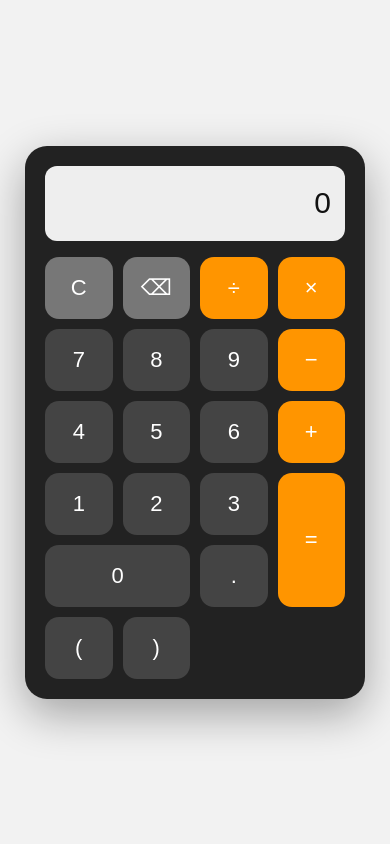
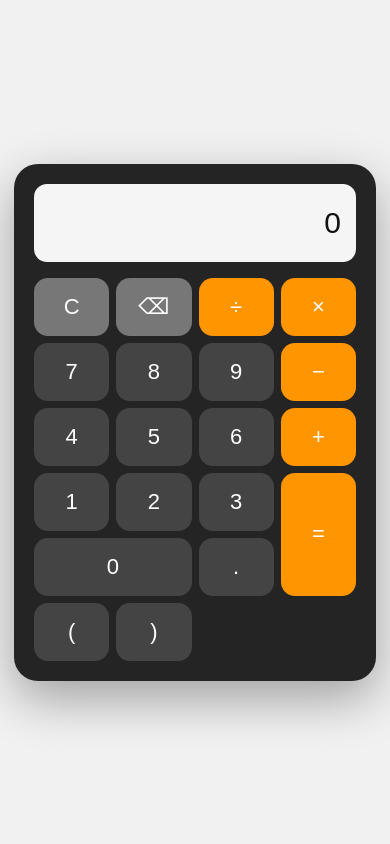
Before and after one commit to ksoukhin/darktrace, a Flask app: page / in a window 390 px wide. Run offline with Flask 3, Linux system fonts and the light colour scheme; some libraries are stand-ins or nearby versions.

Commit message:
Refactor styles and improve layout in index.html

```diff
--- a/templates/index.html
+++ b/templates/index.html
@@ -12,17 +12,17 @@ body{background:#050805;color:#d8ffd8}
 .hidden{display:none!important}
 
 .calculator-screen{
- width:100%;height:100vh;background:#f2f2f2;
+ width:100%;height:100vh;background:#f1f1f1;
  display:flex;align-items:center;justify-content:center;
 }
 .calculator{
- width:340px;background:#222;border-radius:22px;padding:20px;
- box-shadow:0 15px 45px #0005;
+ width:340px;background:#242424;border-radius:24px;
+ padding:20px;box-shadow:0 18px 50px #0005;
 }
 .calc-display{
- width:100%;height:75px;border:0;border-radius:12px;
- margin-bottom:16px;padding:10px 14px;text-align:right;
- font-size:30px;background:#eee;color:#111;outline:none;
+ width:100%;height:78px;border:0;border-radius:13px;
+ margin-bottom:16px;padding:10px 15px;text-align:right;
+ font-size:30px;background:#f5f5f5;color:#111;outline:none;
 }
 .calc-buttons{
  display:grid;grid-template-columns:repeat(4,1fr);gap:10px;
@@ -34,61 +34,89 @@ body{background:#050805;color:#d8ffd8}
 .calc-buttons button:hover{filter:brightness(1.12)}
 .calc-buttons .op{background:#ff9500}
 .calc-buttons .clear{background:#777}
-.calc-buttons .equal{background:#ff9500;grid-row:span 2;height:134px}
+.calc-buttons .equal{
+ background:#ff9500;grid-row:span 2;height:134px
+}
 .calc-buttons .zero{grid-column:span 2}
 
 #login-screen{
- min-height:100vh;background:#050805;display:flex;
- align-items:center;justify-content:center;padding:20px;
+ min-height:100vh;background:#050805;
+ display:flex;align-items:center;justify-content:center;
+ padding:20px;
 }
 .login-box{
- width:420px;max-width:100%;border:1px solid #194d19;
- background:#071007;padding:28px;box-shadow:0 0 35px #00ff5520;
+ width:420px;max-width:100%;
+ border:1px solid #194d19;background:#071007;
+ padding:28px;box-shadow:0 0 35px #00ff5520;
 }
-.logo{font-size:25px;color:#62ff62;letter-spacing:2px;margin-bottom:8px}
-.subtitle{font-size:12px;color:#5d995d;margin-bottom:24px}
+.logo{font-size:25px;color:#62ff62;letter-spacing:2px}
+.subtitle{
+ font-size:12px;color:#5d995d;margin:7px 0 24px
+}
 .login-box input{
- width:100%;padding:13px;margin:7px 0;background:#020402;
- border:1px solid #194d19;color:#9cff9c;outline:none;
+ width:100%;padding:13px;margin:7px 0;
+ background:#020402;border:1px solid #194d19;
+ color:#9cff9c;outline:none;
 }
 .login-box button{
  width:100%;padding:13px;margin-top:12px;
- background:#0b260b;border:1px solid #35b735;color:#72ff72;
- cursor:pointer;font-weight:bold;
+ background:#0b260b;border:1px solid #35b735;
+ color:#72ff72;cursor:pointer;font-weight:bold;
 }
 #error{color:#ff5f5f;font-size:12px;margin-top:12px}
 
-#chat-screen{min-height:100vh;background:#050805}
+#chat-screen{
+ min-height:100vh;background:#050805;
+}
 .banner{
  height:54px;border-bottom:1px solid #123512;
  display:flex;align-items:center;padding:0 15px;
  color:#58ff58;font-size:12px;letter-spacing:1px;
 }
-.banner .agent{margin-left:auto;margin-right:12px;color:#8edb8e}
+.banner .agent{
+ margin-left:auto;margin-right:12px;color:#8edb8e;
+}
 .menu-btn{
- border:1px solid #255b25;background:#081108;color:#72ff72;
- width:34px;height:32px;font-size:22px;cursor:pointer;
+ border:1px solid #255b25;background:#081108;
+ color:#72ff72;width:34px;height:32px;
+ font-size:22px;cursor:pointer;
 }
-.layout{display:flex;height:calc(100vh - 54px)}
+
+.layout{
+ display:flex;height:calc(100vh - 54px);
+}
 .sidebar{
- width:250px;border-right:1px solid #123512;
+ width:250px;flex-shrink:0;
+ border-right:1px solid #123512;
  background:#071007;padding:18px;
 }
-.sidebar h3{font-size:13px;color:#62ff62;margin:0 0 20px}
-.side-label{font-size:10px;color:#518551;margin-top:18px}
-.online-count{font-size:28px;color:#70ff70;margin-top:5px}
+.sidebar h3{
+ font-size:13px;color:#62ff62;margin:0 0 20px;
+}
+.side-label{
+ font-size:10px;color:#518551;margin-top:18px;
+}
+.online-count{
+ font-size:28px;color:#70ff70;margin-top:5px;
+}
 .online-users{margin-top:8px}
 .online-user{
  font-size:12px;color:#9ddd9d;padding:5px 0;
  border-bottom:1px solid #102510;
 }
 .warning{
- margin-top:25px;padding:10px;border:1px solid #513d08;
+ margin-top:25px;padding:10px;
+ border:1px solid #513d08;
  color:#d8b742;font-size:10px;
 }
-.status{font-size:11px;color:#6b9b6b;line-height:1.8}
+.status{
+ font-size:11px;color:#6b9b6b;line-height:1.8;
+}
 
-.chat{flex:1;display:flex;flex-direction:column;min-width:0}
+.chat{
+ flex:1;display:flex;flex-direction:column;
+ min-width:0;position:relative;
+}
 .chat-head{
  height:55px;border-bottom:1px solid #123512;
  padding:18px;color:#67ff67;font-size:12px;
@@ -96,6 +124,7 @@ body{background:#050805;color:#d8ffd8}
 .messages{
  flex:1;overflow-y:auto;padding:18px;
  display:flex;flex-direction:column;gap:15px;
+ padding-bottom:75px;
 }
 .message{
  max-width:75%;align-self:flex-start;
@@ -103,47 +132,99 @@ body{background:#050805;color:#d8ffd8}
  padding:10px 13px;color:#b5ffb5;
 }
 .message.mine{
- align-self:flex-end;background:#102410;border-color:#286328;
+ align-self:flex-end;
+ background:#102410;border-color:#286328;
 }
 .message.system{
  align-self:center;max-width:90%;
- background:transparent;border:0;color:#4f944f;
- font-size:11px;text-align:center;
+ background:transparent;border:0;
+ color:#4f944f;font-size:11px;text-align:center;
 }
-.sender{font-size:10px;color:#63d663;margin-bottom:5px}
-.text{font-size:13px;word-wrap:break-word}
+.sender{
+ font-size:10px;color:#63d663;margin-bottom:5px;
+}
+.text{
+ font-size:13px;word-wrap:break-word;
+}
+
 .input-area{
- display:flex;padding:12px;border-top:1px solid #123512;gap:8px;
+ display:flex;padding:12px;
+ border-top:1px solid #123512;
+ gap:8px;background:#050805;
 }
 .input-area input{
- flex:1;background:#020402;border:1px solid #194d19;
+ flex:1;min-width:0;
+ background:#020402;border:1px solid #194d19;
  color:#baffba;padding:12px;outline:none;
 }
 .input-area button{
  background:#0b260b;border:1px solid #35b735;
- color:#72ff72;padding:0 20px;cursor:pointer;
+ color:#72ff72;padding:0 20px;
+ cursor:pointer;
 }
+
 .panic{
- position:fixed;bottom:15px;right:15px;
- background:#190707;border:1px solid #7b2020;
- color:#ff5c5c;padding:8px 12px;font-size:10px;cursor:pointer;
+ position:absolute;
+ right:14px;
+ bottom:72px;
+ z-index:5;
+ background:#190707;
+ border:1px solid #7b2020;
+ color:#ff5c5c;
+ padding:8px 12px;
+ font-size:10px;
+ cursor:pointer;
+ border-radius:3px;
+}
+.panic:hover{
+ background:#300909;
 }
 
 .mobile-backdrop{display:none}
 
 @media(max-width:700px){
  .sidebar{
-  position:fixed;left:-270px;top:54px;bottom:0;
-  z-index:20;transition:.25s;width:250px;
+  position:fixed;
+  left:-270px;
+  top:54px;
+  bottom:0;
+  z-index:20;
+  transition:.25s;
+  width:250px;
  }
  .sidebar.open{left:0}
  .mobile-backdrop{
-  position:fixed;inset:54px 0 0;background:#0008;z-index:10;
+  position:fixed;
+  inset:54px 0 0;
+  background:#0008;
+  z-index:10;
  }
  .mobile-backdrop.show{display:block}
  .banner{font-size:9px}
  .banner .agent{font-size:9px}
  .message{max-width:85%}
+ .panic{
+  right:10px;
+  bottom:70px;
+ }
+ .input-area button{
+  padding:0 14px;
+ }
+}
+
+@media(max-width:420px){
+ .calculator{
+  width:calc(100% - 28px);
+ }
+ .calc-buttons{
+  gap:7px;
+ }
+ .calc-buttons button{
+  height:58px;
+ }
+ .calc-buttons .equal{
+  height:123px;
+ }
 }
 </style>
 </head>
@@ -152,6 +233,7 @@ body{background:#050805;color:#d8ffd8}
 <div id="calculator-screen" class="calculator-screen">
  <div class="calculator">
   <input id="calc-display" class="calc-display" value="0" readonly>
+
   <div class="calc-buttons">
    <button class="clear" onclick="clearCalc()">C</button>
    <button class="clear" onclick="backspace()">⌫</button>
@@ -217,7 +299,9 @@ body{background:#050805;color:#d8ffd8}
    <div class="side-label">PROTOCOL:</div>
    <div class="status">E2EE SIMULATED</div>
 
-   <div class="warning">DO NOT TRANSMIT CLASSIFIED DATA.</div>
+   <div class="warning">
+    DO NOT TRANSMIT CLASSIFIED DATA.
+   </div>
 
    <div class="side-label">SYSTEM STATUS:</div>
    <div class="status">
@@ -230,18 +314,24 @@ body{background:#050805;color:#d8ffd8}
   <div class="mobile-backdrop" id="backdrop" onclick="closeSidebar()"></div>
 
   <main class="chat">
-   <div class="chat-head">SECURE CHANNEL: <span id="chat-room">---</span></div>
+   <div class="chat-head">
+    SECURE CHANNEL: <span id="chat-room">---</span>
+   </div>
 
    <div class="messages" id="messages"></div>
 
+   <button class="panic" onclick="triggerPanic()">
+    [PANIC JUMP]
+   </button>
+
    <div class="input-area">
-    <input id="message-input" placeholder="ENTER SECURE MESSAGE..." autocomplete="off">
+    <input id="message-input"
+     placeholder="ENTER SECURE MESSAGE..."
+     autocomplete="off">
     <button onclick="sendMessage()">SEND</button>
    </div>
   </main>
  </div>
-
- <button class="panic" onclick="triggerPanic()">[PANIC JUMP]</button>
 </div>
 
 <script>
@@ -278,8 +368,13 @@ function calculate(){
 
  try{
   if(!/^[0-9+\-*/().\s]+$/.test(calc))throw 0;
-  let result=Function('"use strict";return('+calc+')')();
+
+  let result=Function(
+   '"use strict";return('+calc+')'
+  )();
+
   if(!Number.isFinite(result))throw 0;
+
   $('calc-display').value=result;
   calc=String(result);
  }catch{
@@ -293,7 +388,11 @@ function verify(){
  const room=$('room').value.trim().toUpperCase();
  const password=$('password').value.trim();
 
- socket.emit('verify_room',{agent,room,password});
+ socket.emit('verify_room',{
+  agent,
+  room,
+  password
+ });
 }
 
 socket.on('auth_response',d=>{
@@ -324,10 +423,12 @@ socket.on('message',d=>{
 
  if(d.system){
   div.className='message system';
-  div.innerHTML='<div class="text">'+esc(d.text)+'</div>';
+  div.innerHTML=
+   '<div class="text">'+esc(d.text)+'</div>';
  }else{
   div.className=
-   String(d.sender).toLowerCase()===currentAgent.toLowerCase()
+   String(d.sender).toLowerCase()===
+   currentAgent.toLowerCase()
    ?'message mine':'message';
 
   div.innerHTML=
@@ -343,7 +444,9 @@ socket.on('room_user_count',d=>{
  $('online-count').textContent=d.count||0;
 
  $('online-users').innerHTML=(d.users||[])
-  .map(x=>'<div class="online-user">'+esc(x)+'</div>')
+  .map(x=>
+   '<div class="online-user">'+esc(x)+'</div>'
+  )
   .join('');
 });
 
@@ -384,7 +487,19 @@ function closeSidebar(){
 }
 
 function triggerPanic(){
- location.href='https://en.wikipedia.org/wiki/Main_Page';
+ const tab=window.open(
+  'https://en.wikipedia.org/wiki/Main_Page',
+  '_blank',
+  'noopener,noreferrer'
+ );
+
+ if(tab){
+  try{
+   history.replaceState(null,'','/');
+  }catch(e){}
+
+  window.location.replace('about:blank');
+ }
 }
 
 window.addEventListener('beforeunload',()=>{
@@ -396,13 +511,17 @@ window.addEventListener('beforeunload',()=>{
  }
 });
 
-document.addEventListener('contextmenu',e=>e.preventDefault());
+document.addEventListener('contextmenu',e=>{
+ e.preventDefault();
+});
 
 document.addEventListener('selectstart',e=>{
  if(e.target.tagName!=='INPUT')e.preventDefault();
 });
 
-document.addEventListener('dragstart',e=>e.preventDefault());
+document.addEventListener('dragstart',e=>{
+ e.preventDefault();
+});
 
 document.addEventListener('copy',e=>{
  if(e.target.tagName!=='INPUT')e.preventDefault();
@@ -413,9 +532,12 @@ document.addEventListener('keydown',e=>{
 
  if(
   e.key==='F12'||
-  (e.ctrlKey&&e.shiftKey&&['I','J','C'].includes(k))||
+  (e.ctrlKey&&e.shiftKey&&
+   ['I','J','C'].includes(k))||
   (e.ctrlKey&&k==='U')
- )e.preventDefault();
+ ){
+  e.preventDefault();
+ }
 
  if(e.key==='Escape')closeSidebar();
 });
```
